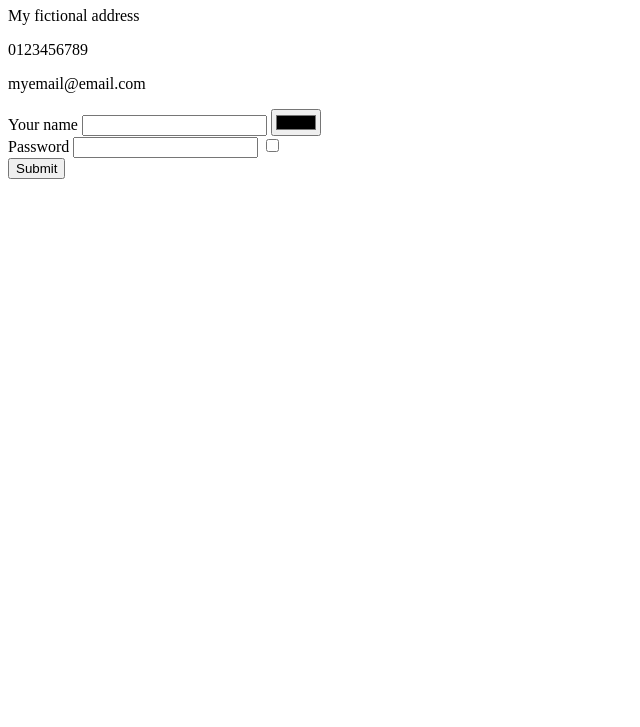
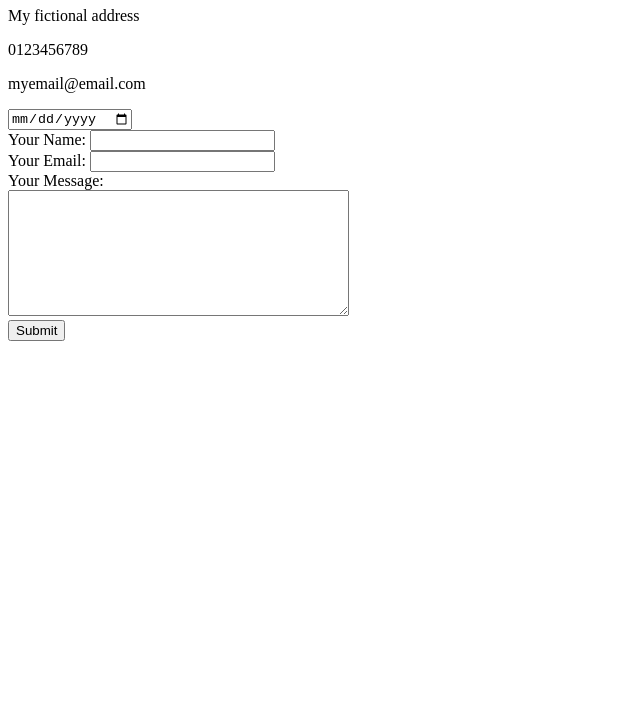
Before and after one commit to AlexLariosWeb/cv, a plain HTML site: page contact-me.html in a window 1280 px wide. Shown: the part 73-800 px from the top of the page, without its empty margins (0-640 px from the left). Drawn offline with Linux system fonts and the light colour scheme.

Commit message:
Add initial website files

```diff
--- a/contact-me.html
+++ b/contact-me.html
@@ -5,19 +5,20 @@
     <title>Contact Me</title>
   </head>
   <body>
-    <h1>Contact Details</h1>
+    <h1>My Contact Details</h1>
     <p>My fictional address</p>
     <p>0123456789</p>
     <p>myemail@email.com</p>
 
     <form class="name" action="index.html" method="post">
-      <labe>Your name</labe>
-      <input type="text" name="name" value="">
-      <input type="color"> <br>
-      <labe>Password</labe>
-      <input type="password" name="password" id="password">
-      <input type="checkbox">
-      <br><input type="submit">
+      <input type="date"> <br>
+      <label>Your Name:</label>
+      <input type="text"><br>
+      <label>Your Email:</label>
+      <input type="email"> <br>
+      <label>Your Message:</label> <br>
+      <textarea name="name" rows="8" cols="40"></textarea> <br>
+      <input type="submit">
     </form>
   </body>
 </html>
```
Also changed, not shown: hobbies.html (added, +15 -0 lines), index.html (+3 -0 lines).
